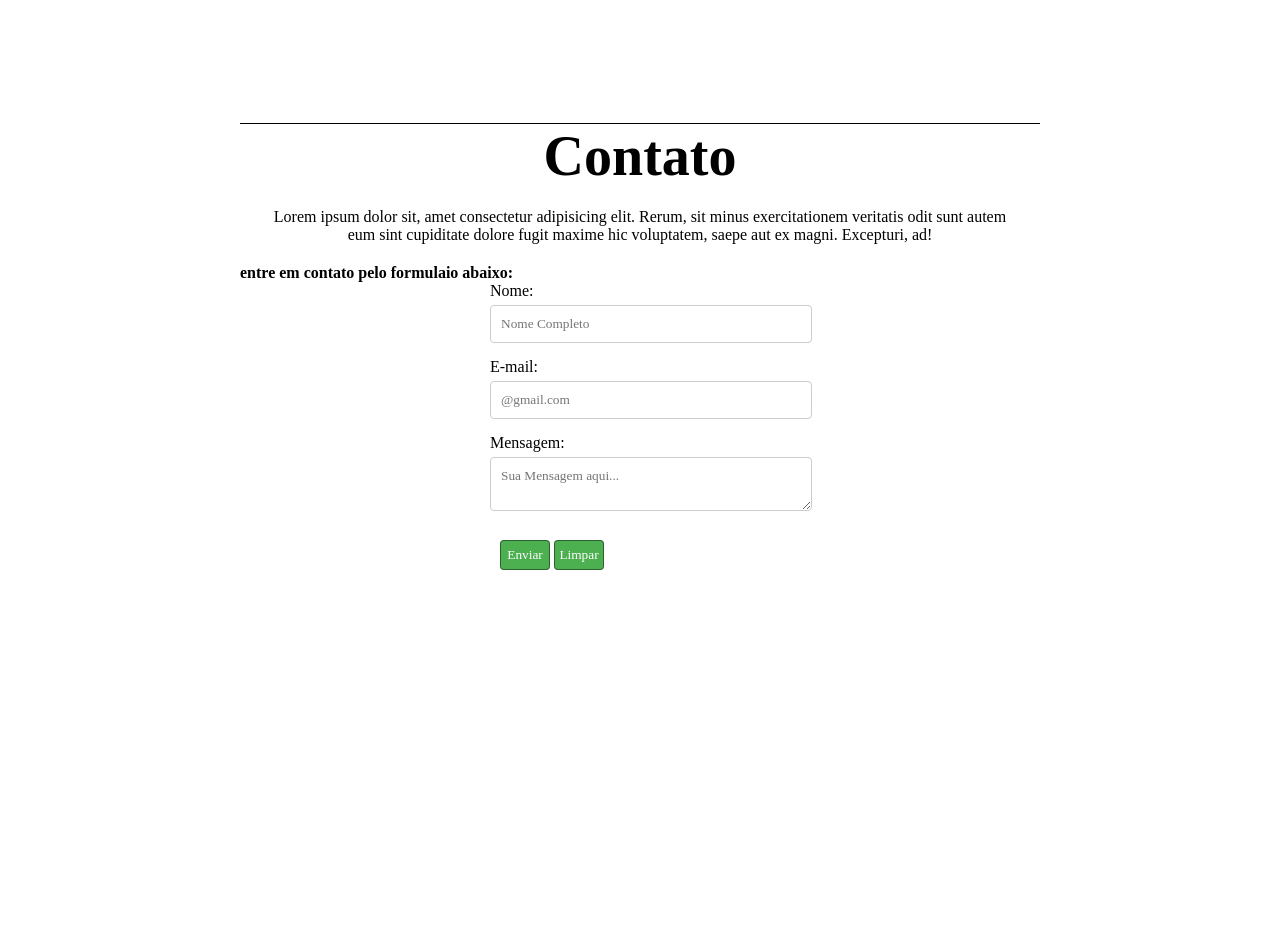
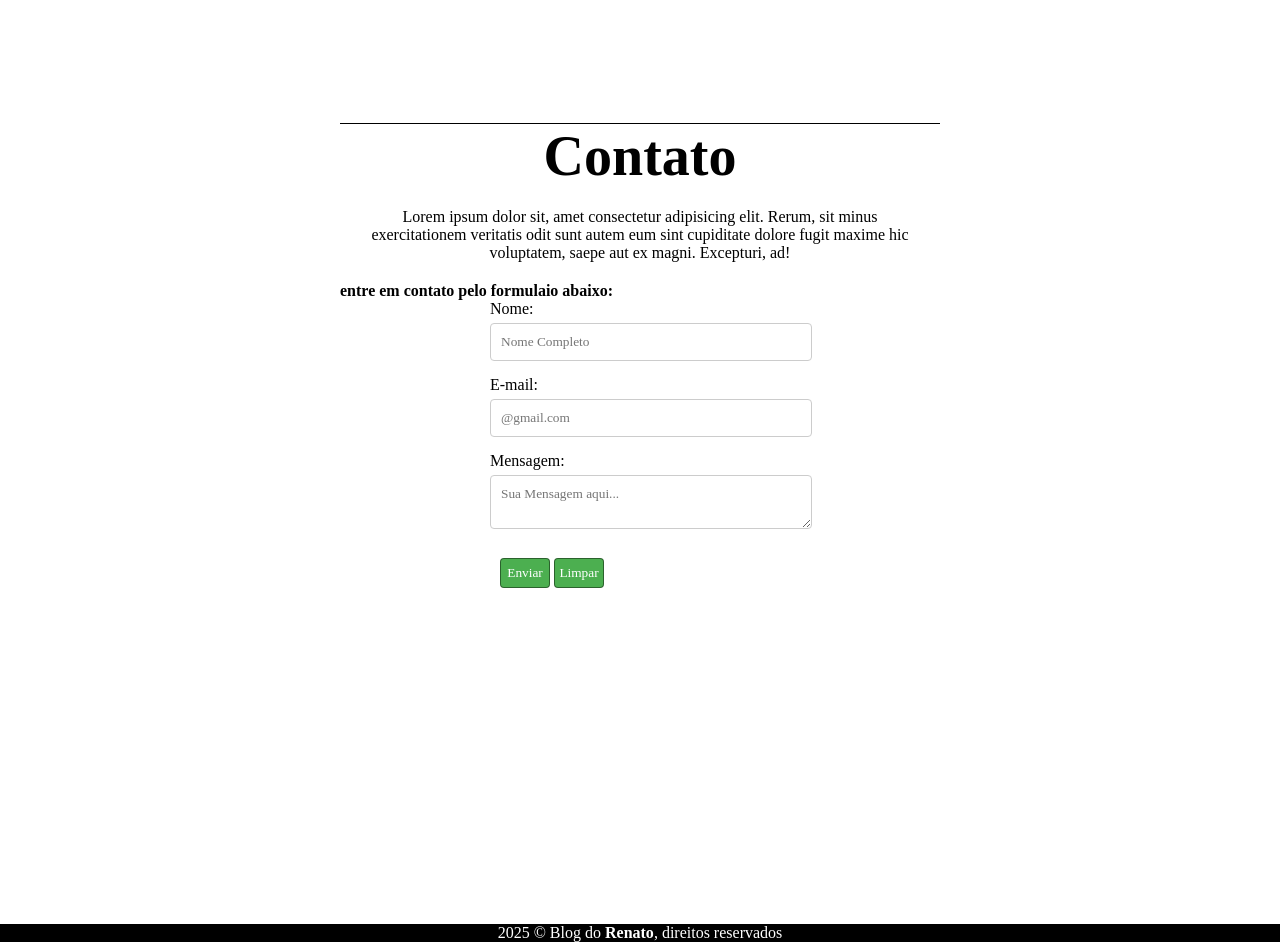
Before and after one commit to Renatolv1234/portifolio, a plain HTML site: page index.html in a window 1280 px wide. Shown: the part 1580-2522 px from the top of the page. Drawn offline with Linux system fonts and the light colour scheme.

Commit message:
Atualizações

```diff
--- a/index.html
+++ b/index.html
@@ -42,12 +42,11 @@
            </li>
        </ul>
 
-            <section class="projetos">
-                <h3>Um dos meus Principais Projetos:</h3>
-                <iframe src="https://renatolv1234.github.io/projeto-cordel/" frameborder="0"></iframe>
+       <section class="projetos">
+        <h4>Mais um dos meus Principais Projetos:</h4>
+        <iframe src="https://renatolv1234.github.io/projeto-android/" frameborder="0"></iframe>
 
-            </section>
-
+    </section>
 
     </main>
 
@@ -80,4 +79,7 @@
         </section>
 
     </main>
+    <footer>
+        <p>2025 © Blog do <a href="">Renato</a>, direitos reservados</p>
+    </footer>
 </body>
--- a/style.css
+++ b/style.css
@@ -37,8 +37,8 @@
 
 .conteudo{
     border-top: 1px solid black;
-    min-width: 300px;
-    max-width: 800px;
+    min-width: 200px;
+    max-width: 600px;
     height: 100vh;
     margin: auto;
     text-align: justify;
@@ -121,3 +121,17 @@ input, textarea {
 .botoes:hover{
     background-color: #17cf1d;
 }
+footer{
+    font-family: Arial, Helvetica, sans-serif;
+    background-color: black;
+    color: white;
+    text-align: center;
+}
+footer a{
+    text-decoration: none;
+    color: white;
+    font-weight: bold;
+}
+footer a:hover{
+    text-decoration: underline;
+}
```
